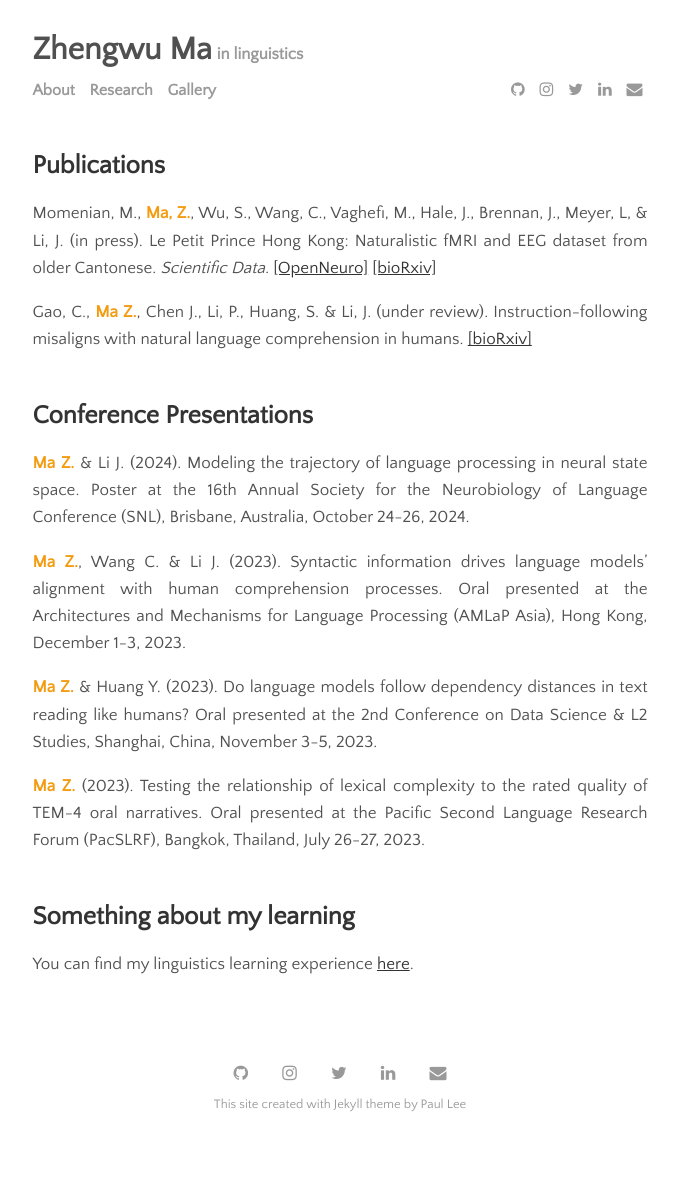
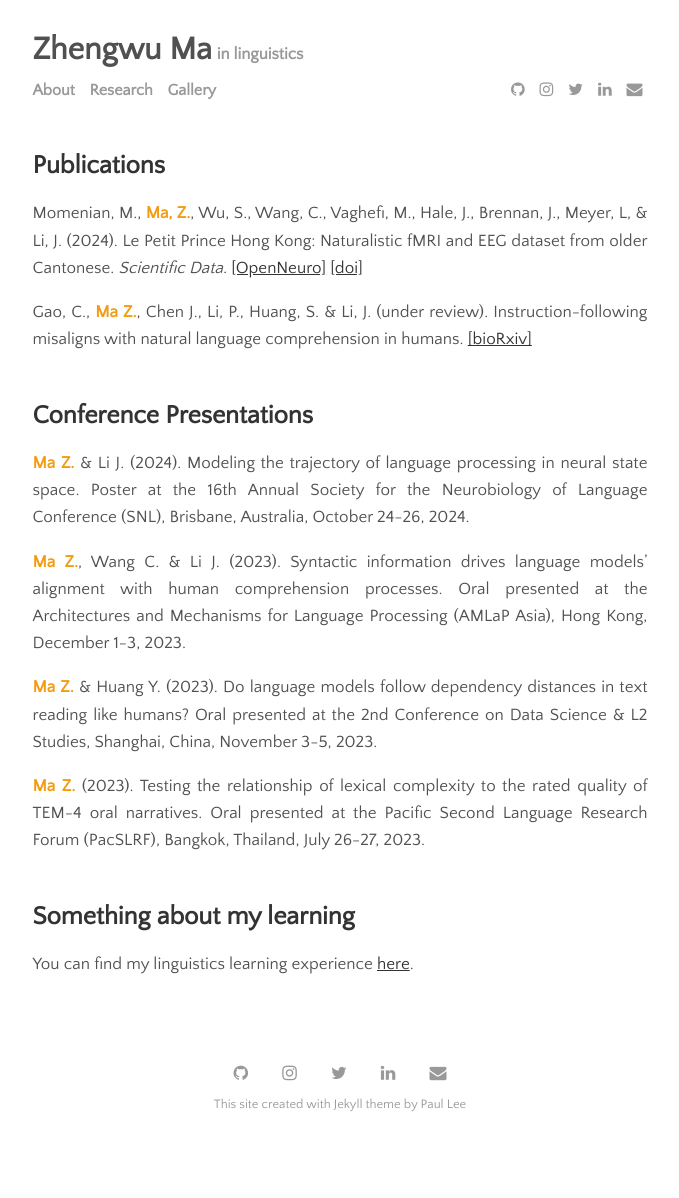
Before and after one commit to zhengwuma/zhengwuma.github.io, a Jekyll site: the page built from menu/research.md, in a window 1280 px wide. Shown: the whole page, without its empty margins (300-979 px from the left). Built offline with Jekyll 4.4.1, drawn with Linux system fonts in a browser that asks for light colours.

Commit message:
Update research.md

```diff
--- a/menu/research.md
+++ b/menu/research.md
@@ -5,7 +5,7 @@ permalink: /research
 ---
 
 ## Publications
-Momenian, M., <span style="color: #f39c12;"><strong>Ma, Z.</strong></span>, Wu, S., Wang, C., Vaghefi, M., Hale, J., Brennan, J., Meyer, L, & Li, J. (in press). Le Petit Prince Hong Kong: Naturalistic fMRI and EEG dataset from older Cantonese. _Scientific Data._ <span style="color:#d8d6d0;"><a href="https://openneuro.org/datasets/ds004718/versions/1.1.0">[OpenNeuro]</a></span> <span style="color:#d8d6d0;"><a href="https://www.biorxiv.org/content/10.1101/2024.04.24.590842v1">[bioRxiv]</a></span>
+Momenian, M., <span style="color: #f39c12;"><strong>Ma, Z.</strong></span>, Wu, S., Wang, C., Vaghefi, M., Hale, J., Brennan, J., Meyer, L, & Li, J. (2024). Le Petit Prince Hong Kong: Naturalistic fMRI and EEG dataset from older Cantonese. _Scientific Data._ <a href="https://openneuro.org/datasets/ds004718/versions/1.1.0">[OpenNeuro]</a> <a href="https://www.nature.com/articles/s41597-024-03745-8">[doi]</a>
 
 Gao, C., <span style="color: #f39c12;"><strong>Ma Z.</strong></span>, Chen J., Li, P., Huang, S. & Li, J. (under review). Instruction-following misaligns with natural language comprehension in humans. <span style="color:#d8d6d0;"><a href="https://www.biorxiv.org/content/10.1101/2024.08.15.608196v1">[bioRxiv]</a></span>
 <br><br>
```
